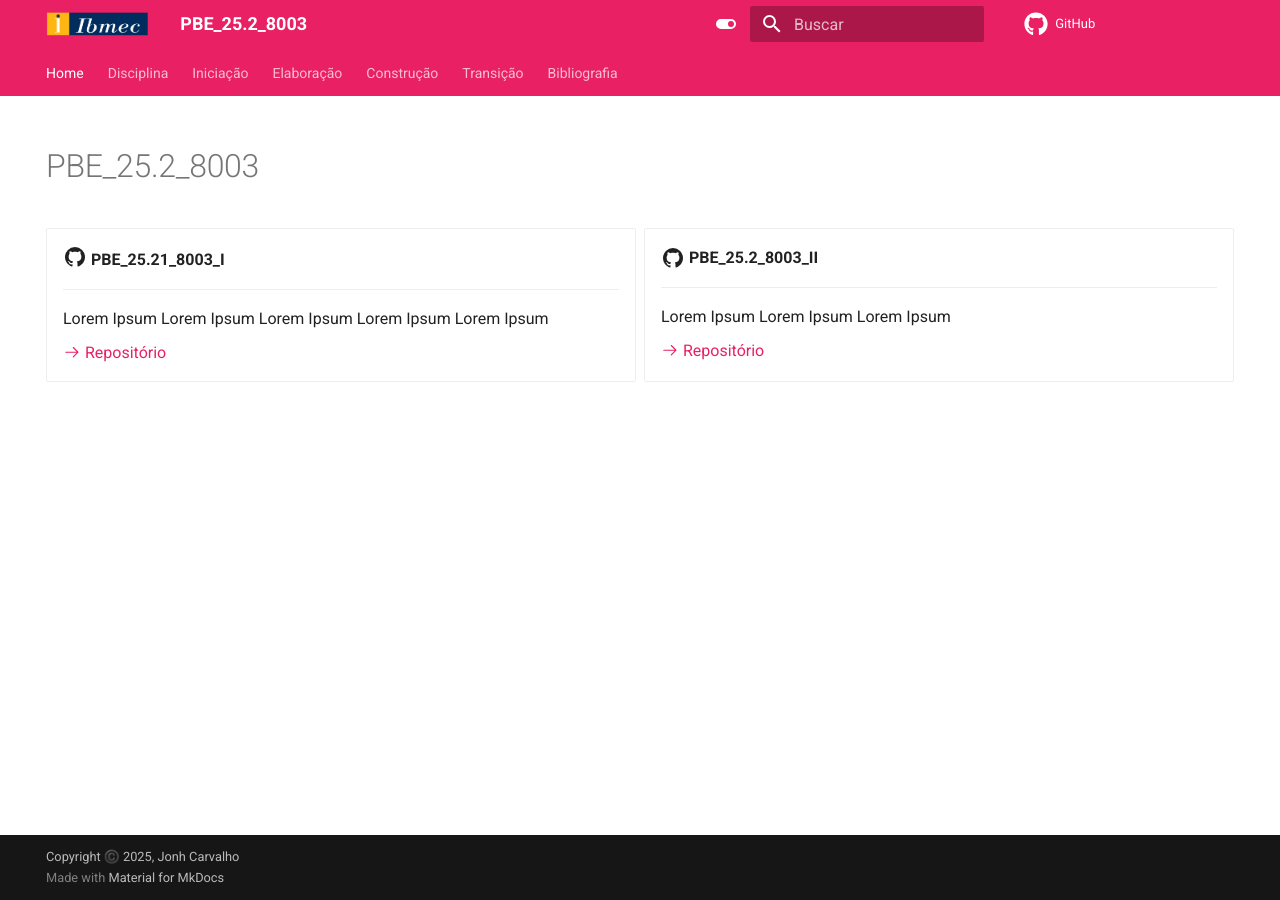
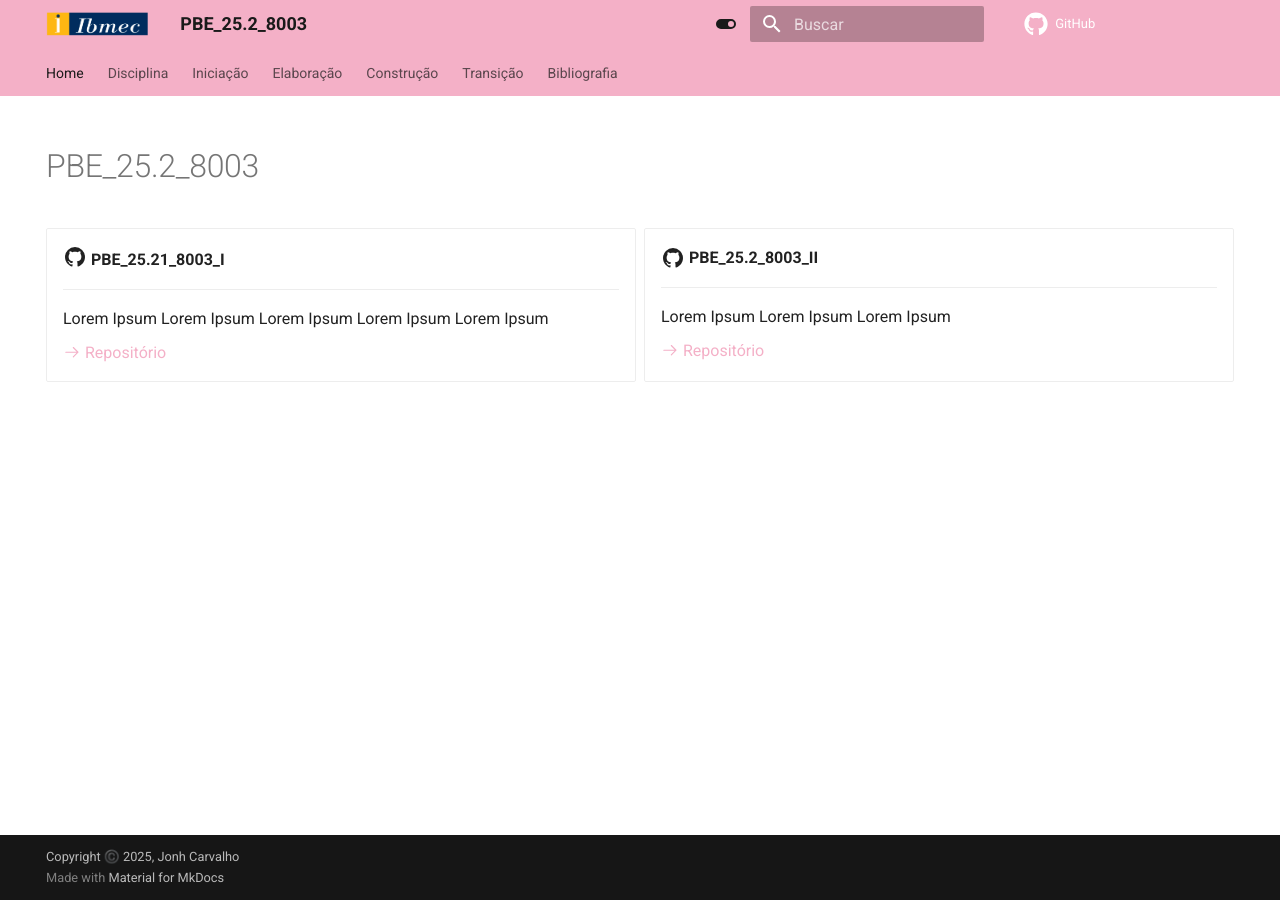
Before and after one commit to Projetos-de-Extensao/PBE_26.1_8002_I, an MkDocs documentation site: the page built from docs/index.md, in a window 1280 px wide. Built offline with MkDocs 1.6.1 and Material for MkDocs 9.7.7, drawn with Linux system fonts in a browser that asks for light colours; comment, search, counter and statistics services are not loaded.

Commit message:
rosa certo

```diff
--- a/docs/css/extra.css
+++ b/docs/css/extra.css
@@ -2,11 +2,58 @@
     color:red;
     font-weight:bold;
 }
+/* --- CORES BASE (Rosa Claro para o Topo) --- */
 :root {
+    /* Um rosa levemente mais saturado para o header no modo claro */
+    --rosa-header-claro: #f4b0c7;
+    --rosa-destaque: #e47fb5;
+}
 
-     --md-accent-fg-color: #ff69b4;
-     --md-primary-fg-color: #ffb6c1;
-     --md-primary-fg-color--light: #ffc9e6;
-     --md-primary-fg-color--dark: #e47fb5;
-    --md-default-bg-color: #fff0f6;
+/* --- AJUSTES PARA O MODO CLARO (DEFAULT) --- */
+[data-md-color-scheme="default"] {
+    --md-primary-fg-color: var(--rosa-header-claro) !important;
+    --md-accent-fg-color: var(--rosa-destaque) !important;
+
+    /* Escurecendo o texto da lateral no modo claro */
+    --md-nav-link-color: #2c2c2c !important;
+    --md-nav-link-active-color: #d1619a !important;
 }
+
+/* --- AJUSTES PARA O MODO ESCURO (SLATE) --- */
+[data-md-color-scheme="slate"] {
+    --md-primary-fg-color: #ffb6c1 !important; /* Mantém o rosa bebê no topo */
+    --md-accent-fg-color: #ffb6c1 !important;
+
+    /* No escuro, o texto lateral precisa ser clarinho */
+    --md-nav-link-color: #ffffff !important;
+}
+
+/* --- APLICAÇÃO NOS ELEMENTOS --- */
+
+/* Header e Tabs sempre com o rosa ajustado */
+.md-header, .md-tabs {
+    background-color: var(--md-primary-fg-color) !important;
+}
+
+/* Texto e ícones do topo sempre bem escuros para ler no rosa */
+.md-header__title, .md-header__button, .md-tabs__link {
+    color: #1a1a1a !important;
+}
+
+/* Menus Laterais (Navegação) */
+.md-nav__link {
+    color: var(--md-nav-link-color) !important;
+}
+
+/* Item ativo (onde você está no momento) */
+.md-nav__link--active,
+.md-nav__item--active > .md-nav__link {
+    color: var(--rosa-destaque) !important;
+    font-weight: 700 !important;
+}
+
+/* Índice da Direita (TOC) - Escurecendo a linha e o texto ativo */
+.md-sidebar--secondary .md-nav__link--active {
+    border-left: 2.5px solid var(--rosa-destaque) !important;
+    color: var(--rosa-destaque) !important;
+}
--- a/mkdocs.yml
+++ b/mkdocs.yml
@@ -23,7 +23,6 @@ nav:
           - Pesquisa Aplicações: Iniciacao/pesquisa-detalhes/pesquisa_aplicacoes.md
           - Validação de Documentos: Iniciacao/pesquisa-detalhes/validacao_documentos.md
       - 5w2h: Iniciacao/5w2h.md
-      - Design Thinking: Iniciacao/design_thinking.md
       - Brainstorming: Iniciacao/Brainstorm.md
       - Mapa Mental: Iniciacao/mapa_mental.md
       - Prototipagem Baixa Fidelidade: Iniciacao/prototipo_baixa_fidelidade.md
@@ -32,7 +31,6 @@ nav:
       - Requisitos: Elaboracao/das.md
       - Casos de Uso: Elaboracao/casos_de_uso.md
       - Diagrama de Classes: Elaboracao/diagrama_de_classes.md
-      - Diagrama de Sequência: Elaboracao/diagrama_de_sequencia.md
       - Protótipo de Alta Fidelidade: Elaboracao/prototipo_alta_fidelidade.md
   - Construção:
       - Index: Construcao/index.md
@@ -45,7 +43,7 @@ nav:
   - Bibliografia: Disciplina/bibliografia.md
 
 extra_css:
-  - docs/css/extra.css
+  - css/extra.css
 
 markdown_extensions:
   # Tooltips
```
